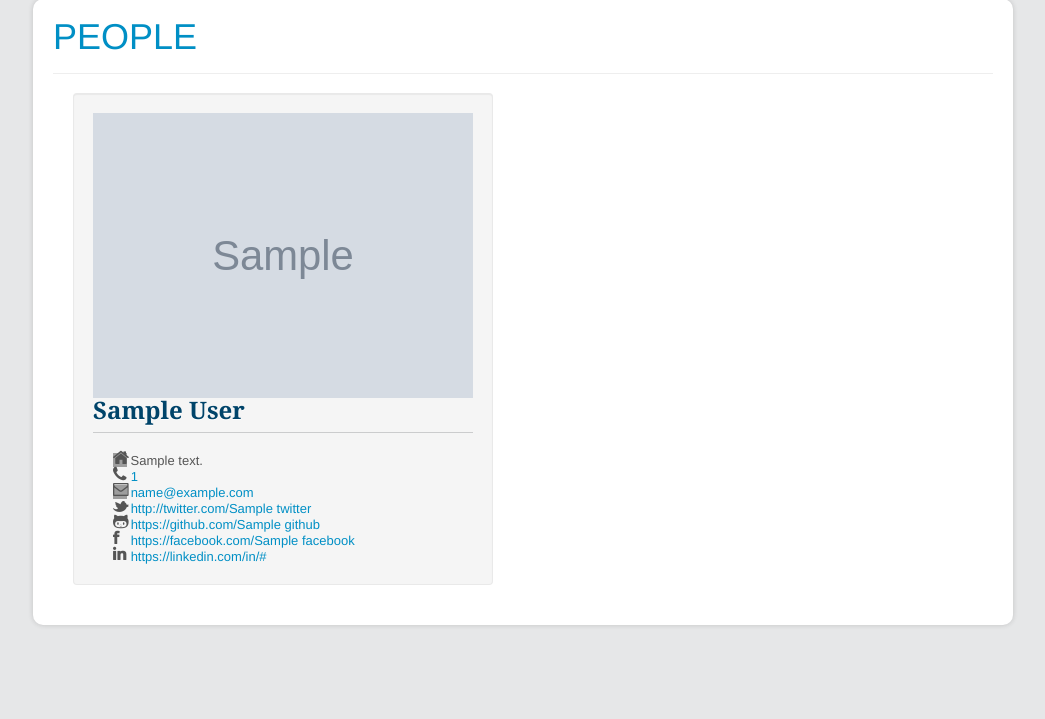
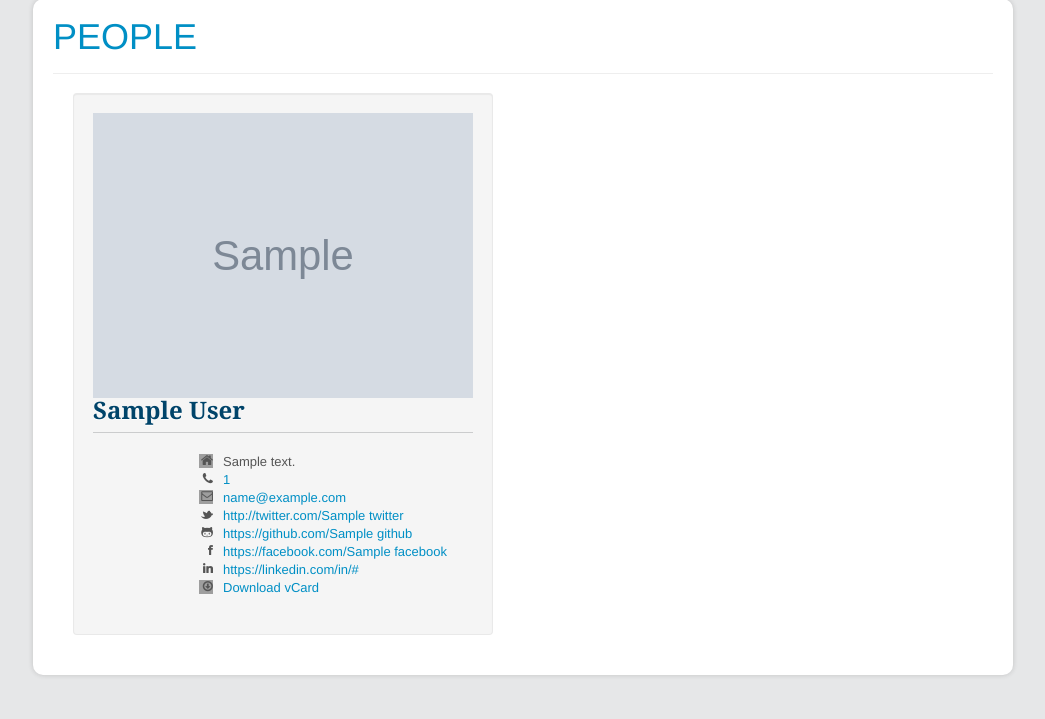
Before and after one commit to ofa-alumni/ofatechdotorg, a Python web app: template ofatechdotorg/templates/people.html in a window 1280 px wide. Shown: the part 81-800 px from the top of the page, without its empty margins (117-1162 px from the left). Run offline with Jinja, Linux system fonts and the light colour scheme; the template is opened without the code that fills it: most values are stand-ins (such as "Sample title", 1, 10 or a date in 2020); grey boxes marked "Sample" are stand-in pictures; some libraries are stand-ins or nearby versions; grey boxes are pictures that could not be loaded.

Commit message:
tweaked display. allowed users to download vcard

```diff
--- a/ofatechdotorg/app.yaml
+++ b/ofatechdotorg/app.yaml
@@ -20,3 +20,5 @@ libraries:
   version: "2.5.1"
 - name: jinja2
   version: "2.6"
+- name: django
+  version: latest
--- a/ofatechdotorg/templates/people.html
+++ b/ofatechdotorg/templates/people.html
@@ -73,45 +73,58 @@
   <h1>People</h1>
   <hr>
   {% for person in people %}
-  <div class="span5 well">
-    <img src="{{ person.gravatar }}" class="img-rounded pull-right"/>
-    <h2>{% if person.gravatar %}{% endif %}{{ person.first_name }} {{ person.last_name }}</h2>
-    {% if person.address %}
-    <div class="span4">
-      <i class="icon-home icon-large"></i>&nbsp;{{ person.address }}
-    </div>
-    {% endif %}
-    {% if person.phone_number %}
-    <div class="span4">
-      <i class="icon-phone icon-large"></i>&nbsp;<a href="tel:{{ person.phone_number }}">{{ person.phone_number }}</a>
-    </div>
+  <div class="span5 well vcard">
+    {% if person.gravatar %}<img src="{{ person.gravatar }}" class="photo img-rounded pull-right"/>{% endif %}
+    <h2 class="fn">{{ person.first_name }} {{ person.last_name }}</h2>
+
+    <dl class="dl-horizontal">
+{% if person.address %}
+      <dt><i class="icon-home"></i></dt>
+      <dd>{{ person.address }}</dd>
+      {% endif %}
+  {% if person.phone_number %}
+
+      <dt><i class="icon-phone "></i></dt>
+      <dd><a href="tel:{{ person.phone_number }}" class="tel">{{ person.phone_number }}</a></dd>
+
     {% endif %}
     {% if person.email %}
-    <div class="span4">
-      <i class="icon-envelope icon-large"></i>&nbsp;<a href="mailto:{{ person.email }}">{{ person.email }}</a>
-    </div>
+      <dt><i class="icon-envelope"></i></dt>
+      <dd><a href="mailto:{{ person.email }}" class="email">{{ person.email }}</a></dd>
+
     {% endif %}
     {% if person.twitter %}
-    <div class="span4">
-      <i class="icon-twitter icon-large"></i>&nbsp;<a href="http://twitter.com/{{ person.twitter }}">http://twitter.com/{{ person.twitter }}</a>
-    </div>
+
+      <dt><i class="icon-twitter "></i></dt>
+      <dd><a href="http://twitter.com/{{ person.twitter }}" class="url">http://twitter.com/{{ person.twitter }}</a></dd>
+
     {% endif %}
     {% if person.github %}
-    <div class="span4">
-      <i class="icon-github icon-large"></i>&nbsp;<a href="https://github.com/{{ person.github }}">https://github.com/{{ person.github }}</a>
-    </div>
+
+      <dt><i class="icon-github "></i></dt>
+      <dd><a href="https://github.com/{{ person.github }}" class="url">https://github.com/{{ person.github }}</a></dd>
+
     {% endif %}
     {% if person.facebook %}
-    <div class="span4">
-      <i class="icon-facebook icon-large"></i>&nbsp;<a href="https://facebook.com/{{ person.facebook }}">https://facebook.com/{{ person.facebook }}</a>
-    </div>
+
+      <dt><i class="icon-facebook "></i></dt>
+      <dd><a href="https://facebook.com/{{ person.facebook }}" class="url">https://facebook.com/{{ person.facebook }}</a></dd>
+
     {% endif %}
     {% if person.linkedin %}
-    <div class="span4">
-      <i class="icon-linkedin icon-large"></i>&nbsp;<a href="https://linkedin.com/in/{{ person.linkedin }}">https://linkedin.com/in/{{ person.linkedin }}</a>
-    </div>
+
+      <dt><i class="icon-linkedin "></i></dt>
+      <dd><a href="https://linkedin.com/in/{{ person.linkedin }}" class="url">https://linkedin.com/in/{{ person.linkedin }}</a></dd>
+
     {% endif %}
+
+
+      <dt><i class="icon-download "></i></dt>
+      <dd><a href="/person/{{person.key()}}/vcard">Download vCard</a></dd>
+    </dl>
+
   </div>
+
   {% endfor %}
 
   </div> <!-- /container -->
```
Also changed, not shown: ofatechdotorg/main.py (+32 -1 lines), ofatechdotorg/templates/person_vcard.html (added, +14 -0 lines).
